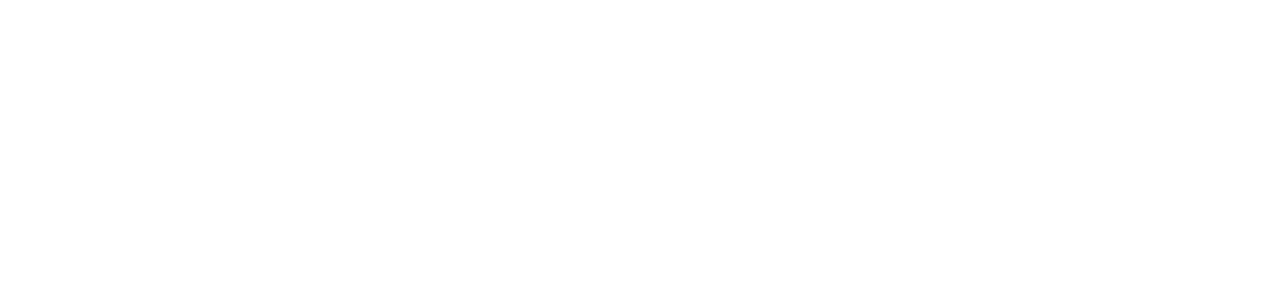
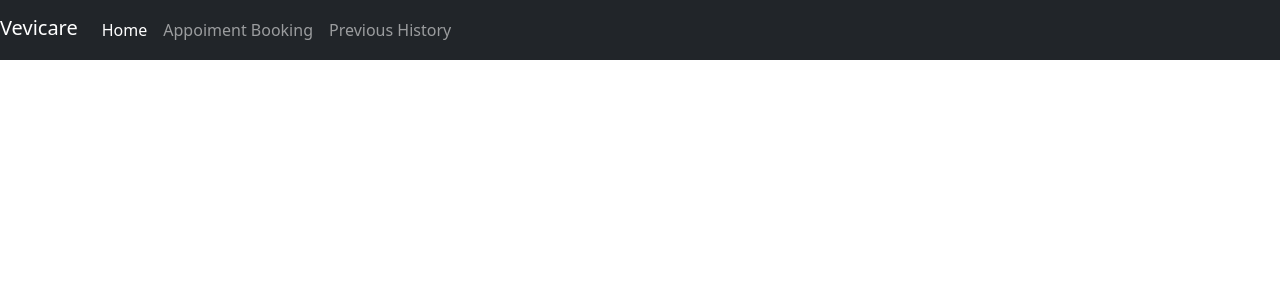
Before and after one commit to NithishKumar-15/VehicleCare_FrontEnd, a React (Vite) app: page /Home in a window 1280 px wide. Before the commit this address had no page. Shown: the top 300 px of the page. Built offline with nearby package versions, Linux system fonts and the light colour scheme.

Commit message:
Home nav bar created

```diff
--- a/index.html
+++ b/index.html
@@ -13,11 +13,8 @@
 <body>
   <div id="root"></div>
   <script type="module" src="/src/main.jsx"></script>
-  <script src="https://cdn.jsdelivr.net/npm/@popperjs/core@2.11.8/dist/umd/popper.min.js"
-    integrity="sha384-I7E8VVD/ismYTF4hNIPjVp/Zjvgyol6VFvRkX/vR+Vc4jQkC+hVqc2pM8ODewa9r"
-    crossorigin="anonymous"></script>
-  <script src="https://cdn.jsdelivr.net/npm/bootstrap@5.3.3/dist/js/bootstrap.min.js"
-    integrity="sha384-0pUGZvbkm6XF6gxjEnlmuGrJXVbNuzT9qBBavbLwCsOGabYfZo0T0to5eqruptLy"
+  <script src="https://cdn.jsdelivr.net/npm/bootstrap@5.3.3/dist/js/bootstrap.bundle.min.js"
+    integrity="sha384-YvpcrYf0tY3lHB60NNkmXc5s9fDVZLESaAA55NDzOxhy9GkcIdslK1eN7N6jIeHz"
     crossorigin="anonymous"></script>
 </body>
 
--- /dev/null
+++ b/src/HomePage/HomePage.jsx
@@ -0,0 +1,31 @@
+import React from 'react'
+import { Link } from 'react-router-dom'
+import "./homepage.css"
+export const HomePage = () => {
+  return (
+    <>
+    <header>
+      <nav className='navbar navbar-expand-lg bg-dark navbar-dark'>
+        <Link className='navbar-brand mb-1'>Vevicare</Link>
+        <button className='navbar-toggler' type='button' data-bs-toggle="collapse"  data-bs-target="#navitemlink">
+          <span className='navbar-toggler-icon'></span>
+        </button>
+    <div className='collapse navbar-collapse' id="navitemlink">
+        <ul className='navbar-nav me-auto'>
+          <li className='navbar-item'>
+            <Link className='nav-link active'>Home</Link>
+          </li>
+          <li className='navbar-item'>
+            <Link className='nav-link'>Appoiment Booking</Link>
+          </li>
+          <li className='navbar-item'>
+            <Link className='nav-link'>Previous History</Link>
+          </li>
+        </ul>
+      </div>
+      </nav>
+    </header>
+
+    </>
+  )
+}
--- /dev/null
+++ b/src/HomePage/homepage.css
@@ -0,0 +1,5 @@
+.col{
+    width:70px;
+    height: 80px;
+    background-color: plum;
+}
--- a/src/NewAccountComponent/NewAccount.jsx
+++ b/src/NewAccountComponent/NewAccount.jsx
@@ -1,8 +1,6 @@
-import React from 'react'
 import "./newAccount.css"
 import {Link} from 'react-router-dom'
-import { useRef } from 'react'
-import { useState } from 'react'
+import { useRef,useState,React } from 'react'
 
 export const NewAccount = () => {
 
--- a/src/Routing.jsx
+++ b/src/Routing.jsx
@@ -2,6 +2,7 @@
 import {BrowserRouter,Routes,Route} from "react-router-dom"
 import {Login} from "./LoginComponent/Login"
 import { NewAccount } from './NewAccountComponent/NewAccount'
+import { HomePage } from './HomePage/HomePage'
 
 export const Routing = () => {
   return (
@@ -9,6 +10,7 @@
     <Routes>
     <Route path='/' element={<Login></Login>}></Route>
     <Route path='/NewAccount' element={<NewAccount></NewAccount>}></Route>
+    <Route path='/Home' element={<HomePage></HomePage>}></Route>
     </Routes>
     </BrowserRouter>
   )
```
